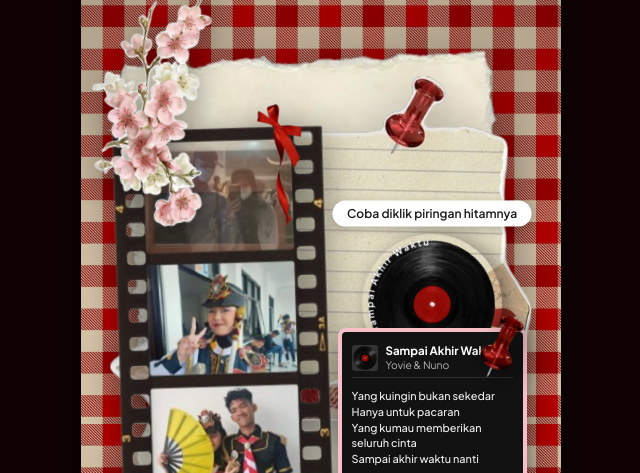
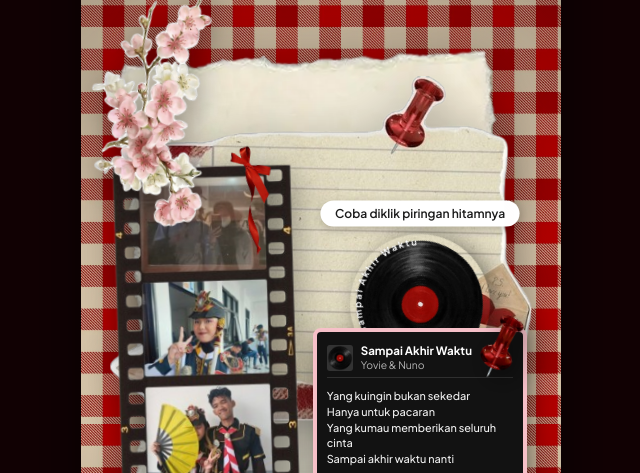
Before and after one commit to RyukaAngga/BuatSiSayang, a plain HTML site: page index.html in a window 1280 px wide. Shown: the part 830-1303 px from the top of the page, without its empty margins (319-959 px from the left). Drawn offline with nearby package versions, Linux system fonts and the light colour scheme; a web font is replaced by a local one.

Commit message:
style: scale down filmstrip slightly for balanced layout

```diff
--- a/style.css
+++ b/style.css
@@ -420,12 +420,12 @@ html, body {
   z-index: 10;
 }
 
-/* Filmstrip di Sisi Kiri — UKURAN SANGAT BESAR DARI ATAS KE BAWAH KERTAS */
+/* Filmstrip di Sisi Kiri — Ukuran Ideal Scrapbook */
 .filmstrip-wrapper {
   position: relative;
-  flex: 0 0 52%;
-  width: 52%;
-  max-width: 240px;
+  flex: 0 0 44%;
+  width: 44%;
+  max-width: 195px;
   z-index: 12;
   transform: rotate(-3.5deg);
   transition: transform 0.3s ease;
@@ -435,13 +435,13 @@ html, body {
   transform: rotate(-1deg) scale(1.02);
 }
 
-/* PITA SANGAT BESAR DI UJUNG KANAN ATAS STRIP FILM (FRAME PALING ATAS / HIERARKI TERTINGGI Z-INDEX 99) */
+/* PITA BESAR DI UJUNG KANAN ATAS STRIP FILM (FRAME PALING ATAS / HIERARKI TERTINGGI Z-INDEX 99) */
 .filmstrip-ribbon-topmost {
   position: absolute;
-  top: -32px;
-  right: -24px;
-  width: 145px;
-  height: 145px;
+  top: -28px;
+  right: -20px;
+  width: 130px;
+  height: 130px;
   z-index: 99;
   pointer-events: none;
   transform: rotate(8deg);
@@ -482,8 +482,8 @@ html, body {
 /* Area Pemutar Musik & Card Spotify di Sisi Kanan */
 .music-player-area {
   position: relative;
-  flex: 0 0 46%;
-  width: 46%;
+  flex: 0 0 52%;
+  width: 52%;
   display: flex;
   flex-direction: column;
   align-items: center;
```
